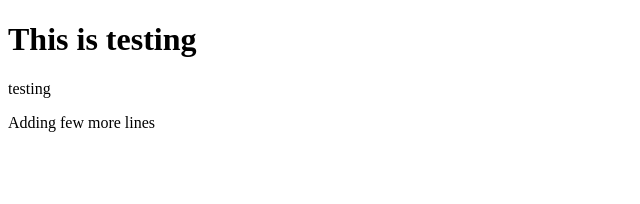
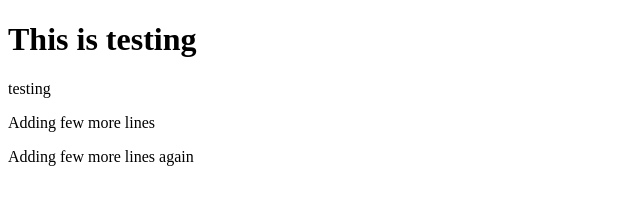
Before and after one commit to giriganga/git-local-test, a plain HTML site: page index.html in a window 1280 px wide. Shown: the whole page, without its empty margins (0-640 px from the left). Drawn offline with Linux system fonts and the light colour scheme.

Commit message:
Updated again

```diff
--- a/index.html
+++ b/index.html
@@ -11,6 +11,7 @@
     <h1>This is testing</h1>
     <p>testing</p>
     <p>Adding few more lines</p>
+    <p>Adding few more lines again</p>
 </body>
 
 </html>
```
